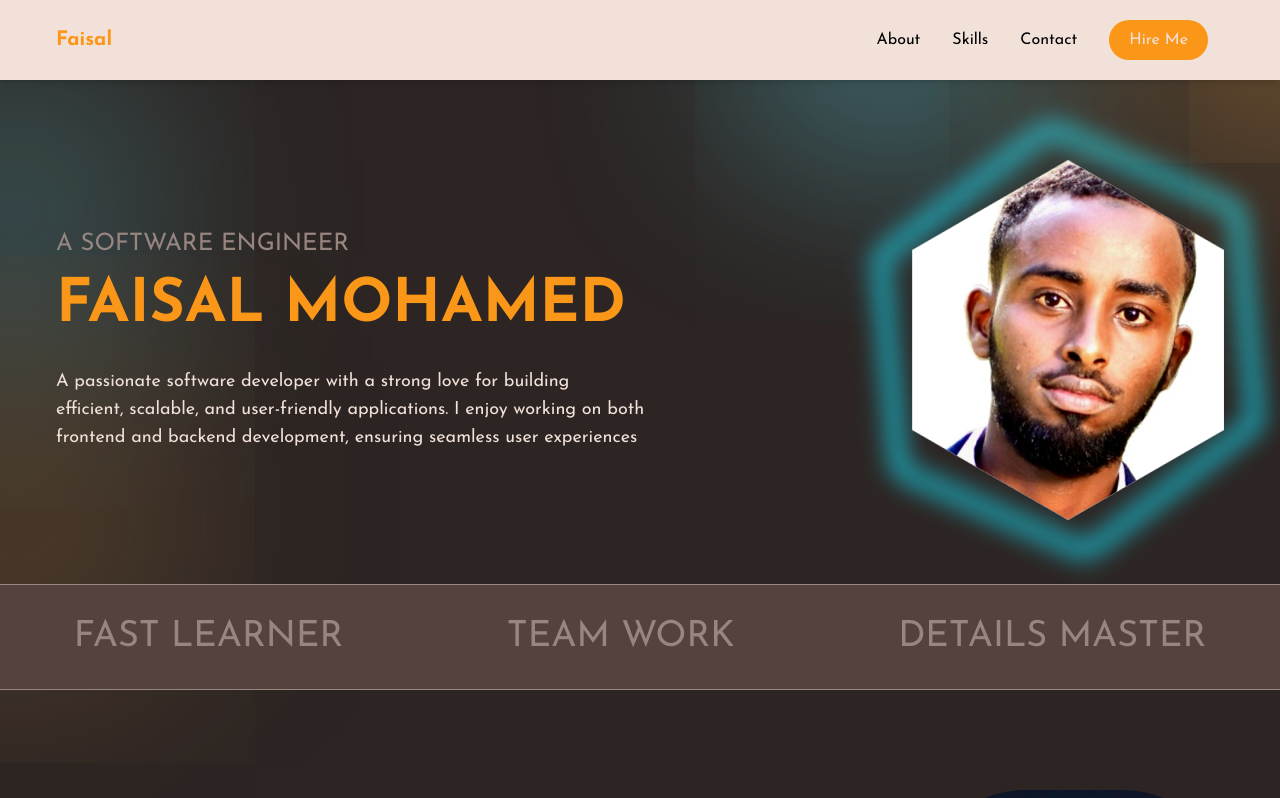
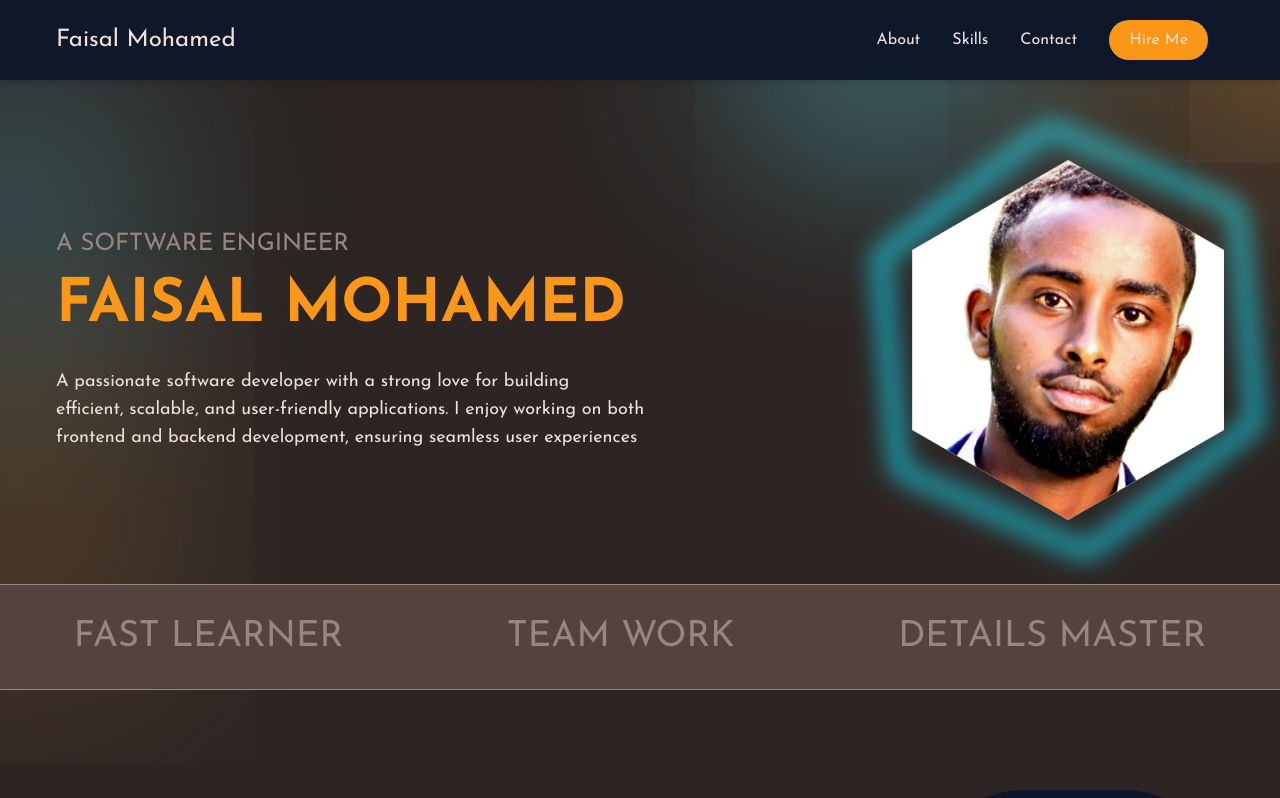
Before and after one commit to fm-coding/my-portfolio, a React (Vite) app: page / in a window 1280 px wide. Shown: the top 798 px of the page. Built offline with nearby package versions, Linux system fonts and the light colour scheme; the HTML template or start-up script is replaced by a standard one.

Commit message:
Fix responsive navbar behavior and animations

```diff
--- a/src/components/navbar/Navbarmain.jsx
+++ b/src/components/navbar/Navbarmain.jsx
@@ -1,5 +1,6 @@
 import { useState } from "react";
 import { FaBars, FaTimes } from "react-icons/fa";
+import NavbarLogo from "./NavbarLogo";
 
 const Navbarmain = () => {
   const [isMenuOpen, setIsMenuOpen] = useState(false);
@@ -19,9 +20,9 @@ const Navbarmain = () => {
   ];
 
   return (
-    <nav className="fixed top-0 w-full z-50 bg-white shadow-md">
+    <nav className="fixed top-0 w-full z-50 bg-[#0f172a] shadow-md">
       <div className="max-w-[1200px] mx-auto px-4 flex justify-between items-center h-20">
-        <h1 className="text-xl font-bold text-orange">Faisal</h1>
+        <NavbarLogo />
 
         {/* Large screen nav */}
         <ul className="hidden md:flex items-center space-x-8 mr-4">
@@ -29,7 +30,7 @@ const Navbarmain = () => {
             <li key={link.name}>
               <a
                 href={link.to}
-                className="text-gray-700 hover:text-orange transition"
+                className="text-white hover:text-orange transition"
               >
                 {link.name}
               </a>
@@ -56,13 +57,13 @@ const Navbarmain = () => {
 
       {/* Mobile menu */}
       {isMenuOpen && (
-        <ul className="md:hidden flex flex-col items-center space-y-6 py-6 bg-white shadow-md">
+        <ul className="md:hidden flex flex-col items-center space-y-6 py-6 bg-[#0f172a] shadow-md">
           {navLinks.map((link) => (
             <li key={link.name}>
               <a
                 href={link.to}
                 onClick={closeMenu}
-                className="text-gray-700 text-lg hover:text-orange transition"
+                className="text-white text-lg hover:text-orange transition"
               >
                 {link.name}
               </a>
```
